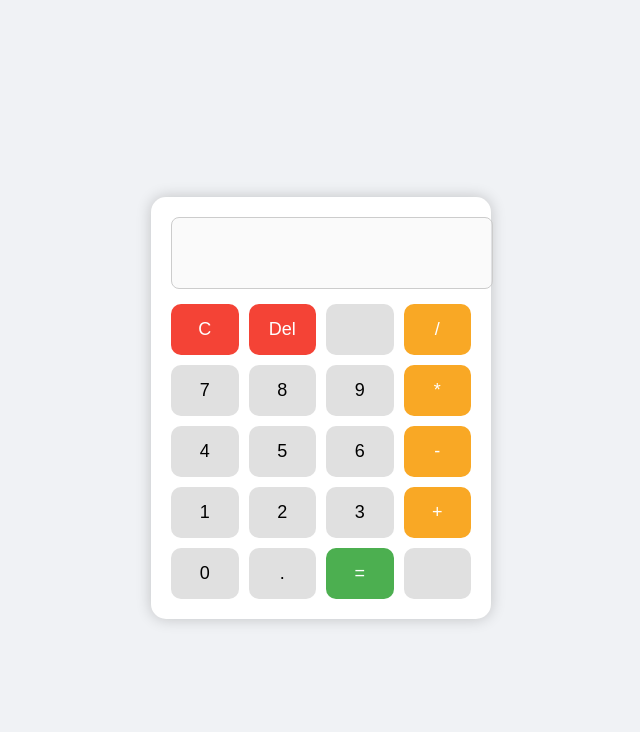
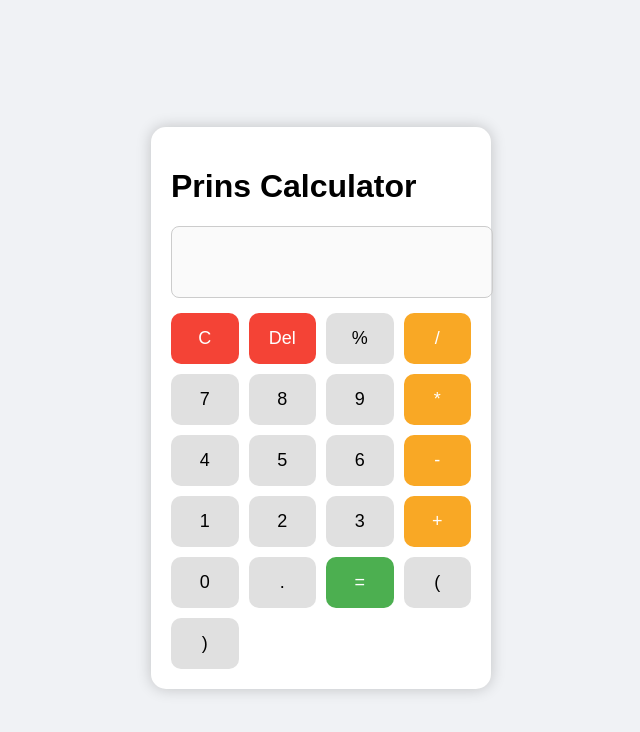
Before and after one commit to prins5678/Simple-Calculator, a plain HTML site: page index.html in a window 1280 px wide. Shown: the whole page, without its empty margins (319-959 px from the left). Drawn offline with Linux system fonts and the light colour scheme.

Commit message:
Update index.html

```diff
--- a/index.html
+++ b/index.html
@@ -9,11 +9,14 @@
 
 <body>
     <div class="calculator">
+      <h1> Prins Calculator</h1>
         <input type="text" id="display" disabled />
         <div class="buttons">
+
           <button class="clear" onclick="clearDisplay()">C</button>
           <button class="clear" onclick="deleteLast()">Del</button>
-          <button onclick="appendToDisplay('')"></button>
+         <button onclick="appendToDisplay('%')">%</button>
+
           <button class="operator" onclick="appendToDisplay('/')">/</button>
 
           <button onclick="appendToDisplay('7')">7</button>
@@ -34,7 +37,9 @@
           <button onclick="appendToDisplay('0')">0</button>
           <button onclick="appendToDisplay('.')">.</button>
           <button class="equal" onclick="calculate()">=</button>
-          <button onclick="appendToDisplay('')"></button>
+          <button onclick="appendToDisplay('(')">(</button>
+<button onclick="appendToDisplay(')')">)</button>
+
         </div>
       </div>
     <script src="cal.js"></script>
```
